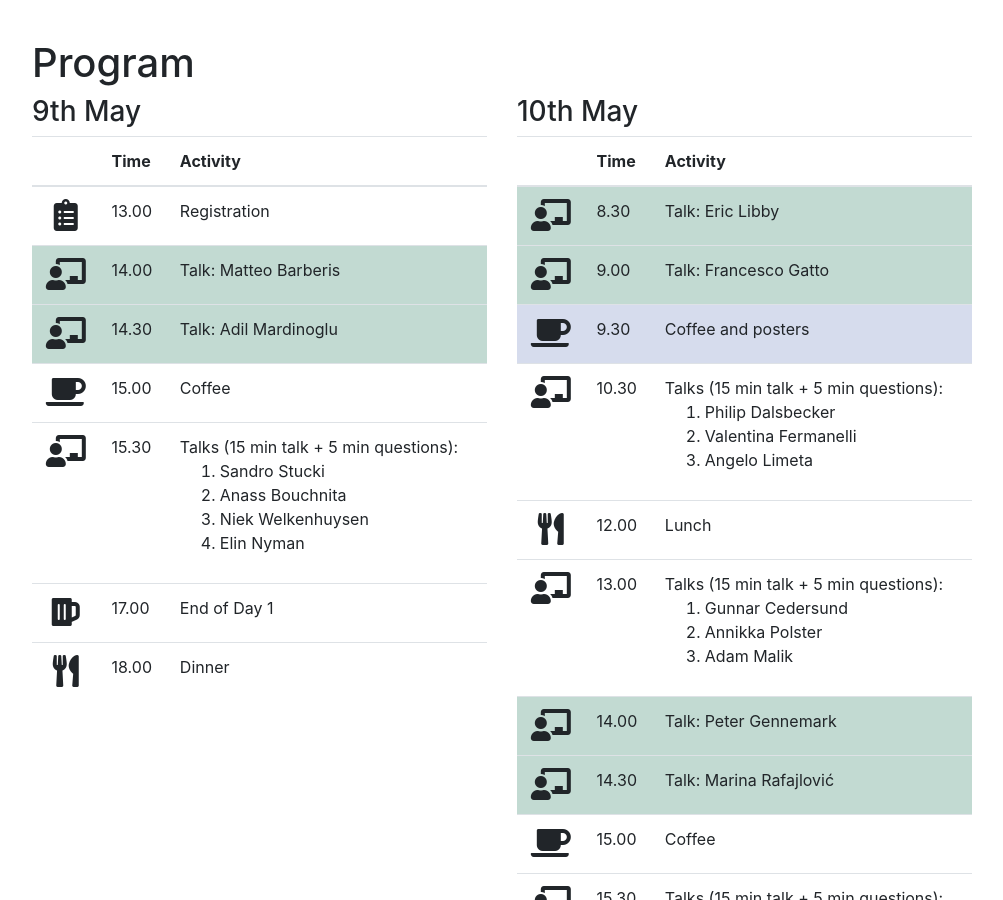
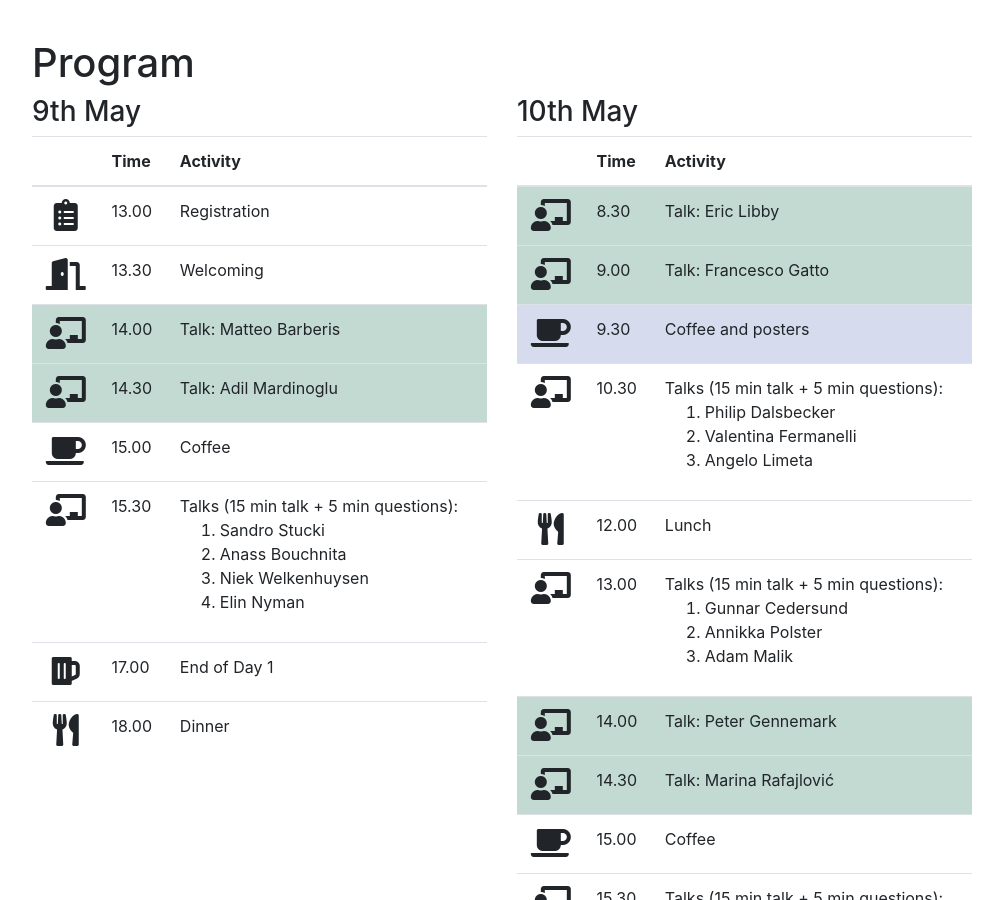
Before and after one commit to mbmworkshop/mbm, a Jekyll site: the page built from index.html, in a window 1280 px wide and 900 px high, scrolled down 17392 px. Shown: the whole window, without its empty margins (138-1141 px from the left). Built offline with Jekyll 4.4.1, drawn with Linux system fonts in a browser that asks for light colours; nearby versions of some CDN libraries.

Commit message:
Added welcome to program

```diff
--- a/_includes/program.html
+++ b/_includes/program.html
@@ -19,6 +19,11 @@
           <th scope="row" class="text-center" aria-hidden="true"><i class="fas fa-clipboard-list fa-2x"></i></th>
           <td>13.00</td>
           <td>Registration</td>
+        </tr>
+        <tr>
+          <th scope="row" class="text-center" aria-hidden="true"><i class="fas fa-door-open fa-2x"></i></th>
+          <td>13.30</td>
+          <td>Welcoming</td>
         </tr>
         <tr class="table-primary">
           <th scope="row" class="text-center" aria-hidden="true"><i class="fas fa-chalkboard-teacher fa-2x"></i></th>
```
